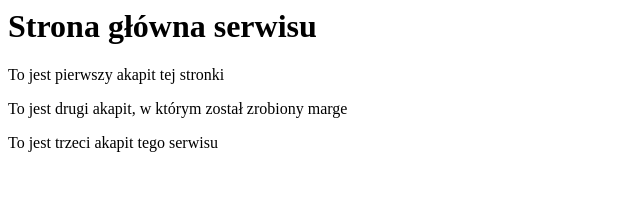
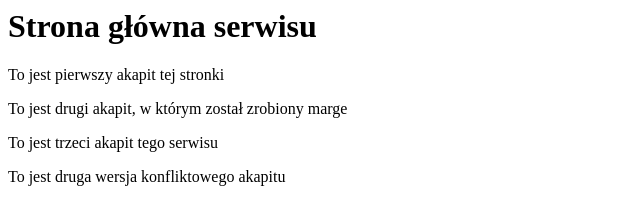
Before and after one commit to pawel12121256/first, a plain HTML site: page index.html in a window 1280 px wide. Shown: the whole page, without its empty margins (0-640 px from the left). Drawn offline with Linux system fonts and the light colour scheme.

Commit message:
Drugi konfliktowy plik

```diff
--- a/index.html
+++ b/index.html
@@ -3,3 +3,4 @@
 <p>To jest pierwszy akapit tej stronki</p>
 <p>To jest drugi akapit, w którym został zrobiony marge</p>
 <p>To jest trzeci akapit tego serwisu</p>
+<p>To jest druga wersja konfliktowego akapitu</p>
```
